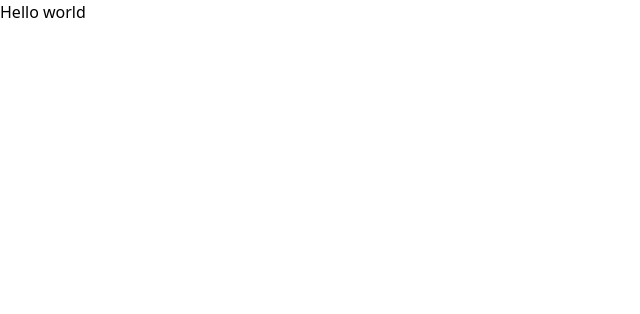
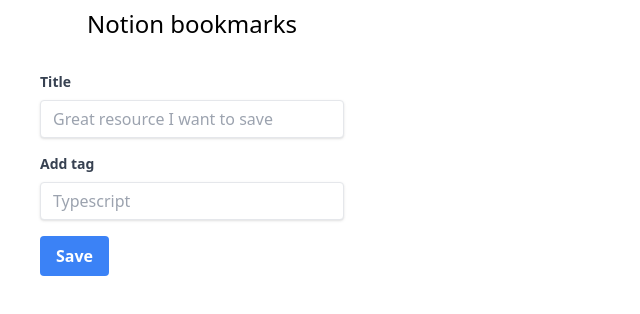
Before and after one commit to egimenos/notion-db-bookmark-extension, a Next.js app in the folder next-app/: page / in a window 1280 px wide. Shown: the top 314 px of the page, without its empty margins (0-640 px from the left). Built offline with nearby package versions, Linux system fonts and the light colour scheme.

Commit message:
implemented basic form

```diff
--- /dev/null
+++ b/next-app/components/Form/Form.js
@@ -0,0 +1,68 @@
+import { useState } from "react";
+import TagList from "./TagList";
+
+const Form = ({ handleSaveBookmark }) => {
+  const [title, setTitle] = useState("");
+  const [tags, setTags] = useState([]);
+
+  const handleTagInputEnter = (e) => {
+    if (e.keyCode === 13) {
+      setTags([...tags, e.target.value]);
+      e.target.value = "";
+    }
+  };
+
+  const handleSubmit = (e) => {
+    e.preventDefault();
+    handleSaveBookmark(title, tags);
+  };
+
+  const handleTitleChange = (e) => {
+    setTitle(e.target.value);
+  };
+
+  return (
+    <div className="w-full">
+      <form onSubmit={handleSubmit} className="px-8 pt-6 pb-8 mb-4">
+        <div className="mb-4">
+          <label
+            htmlFor="title"
+            className="block text-gray-700 text-sm font-bold mb-2"
+          >
+            Title
+          </label>
+          <input
+            onChange={handleTitleChange}
+            className="shadow appearance-none border rounded w-full py-2 px-3 text-gray-700 leading-tight focus:outline-none focus:shadow-outline"
+            type="text"
+            placeholder="Great resource I want to save"
+          ></input>
+        </div>
+        <div className="mb-4">
+          <label
+            htmlFor="tag"
+            className="block text-gray-700 text-sm font-bold mb-2"
+          >
+            Add tag
+          </label>
+          <input
+            onKeyUp={handleTagInputEnter}
+            className="shadow appearance-none border rounded w-full py-2 px-3 text-gray-700 leading-tight focus:outline-none focus:shadow-outline"
+            type="text"
+            placeholder="Typescript"
+          ></input>
+          <TagList tags={tags} />
+        </div>
+
+        <button
+          className="bg-blue-500 hover:bg-blue-700 text-white font-bold py-2 px-4 rounded focus:outline-none focus:shadow-outline"
+          type="submit"
+        >
+          Save
+        </button>
+      </form>
+    </div>
+  );
+};
+
+export default Form;
--- /dev/null
+++ b/next-app/components/Form/TagList.js
@@ -0,0 +1,5 @@
+const TagList = ({ tags }) => {
+  return tags.map((tag, key) => <span key={key}>{tag}</span>);
+};
+
+export default TagList;
--- /dev/null
+++ b/next-app/next.config.js
@@ -0,0 +1,6 @@
+module.exports = {
+  env: {
+    NEXT_PUBLIC_NOTION_API_TOKEN: process.env.NOTION_API_TOKEN,
+    NEXT_PUBLIC_NOTION_DATABASE_ID: process.env.NOTION_DATABASE_ID,
+  },
+};
--- a/next-app/package.json
+++ b/next-app/package.json
@@ -6,6 +6,7 @@
       "patterns": [
         "styles/**",
         "pages/**",
+        "components/**",
         "public/**",
         "helpers/**",
         "next.config.js"
@@ -25,6 +26,7 @@
       "patterns": [
         "styles/**",
         "pages/**",
+        "components/**",
         "public/**",
         "helpers/**",
         "next.config.js"
--- a/next-app/pages/index.js
+++ b/next-app/pages/index.js
@@ -1,5 +1,15 @@
-const IndexPage = () => {
-  return <div className="">Hello world</div>;
+import Form from "../components/Form/Form";
+
+const Main = () => {
+  const handleSaveBookmark = (title, tags) => {
+    console.log(title, tags);
+  };
+  return (
+    <div className="w-96 p-2 flex flex-col">
+      <h1 className="text-2xl text-center mb-2">Notion bookmarks</h1>
+      <Form handleSaveBookmark={handleSaveBookmark} />
+    </div>
+  );
 };
 
-export default IndexPage;
+export default Main;
```
